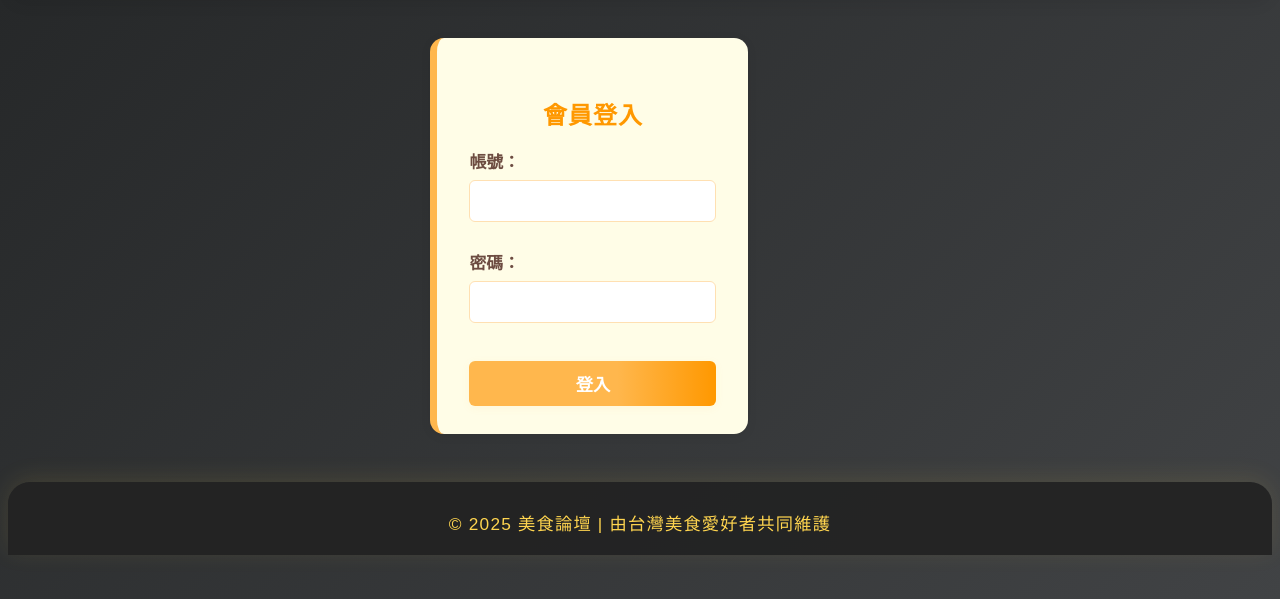
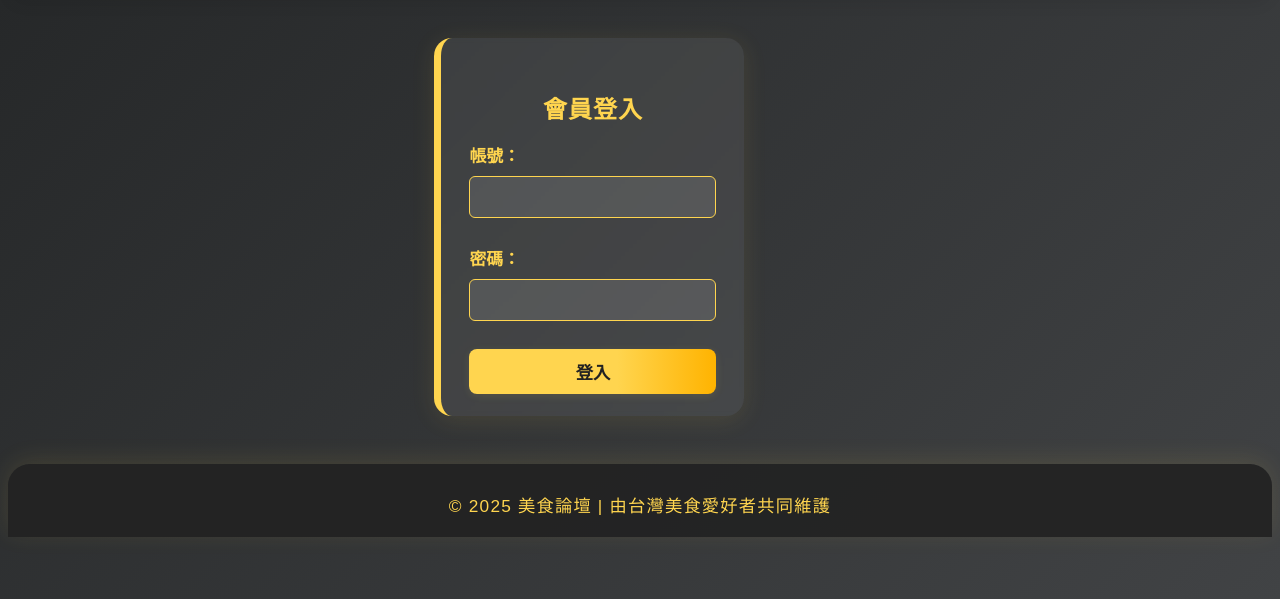
Before and after one commit to BB5566/20250604_member_system, a PHP site: page /login.php in a window 1280 px wide. Shown: the part 217-816 px from the top of the page. Run offline with PHP 8.4, Linux system fonts and the light colour scheme.

Commit message:
優化登入與註冊頁面樣式，增加錯誤訊息顯示效果，並統一表單標題樣式

```diff
--- a/login.php
+++ b/login.php
@@ -9,28 +9,26 @@
 <body>
 <?php include 'header.php';?>
   <main class="forum-main container">
-    <section class="login-section" style="max-width:400px;margin:0 auto;background:#fffde7;padding:38px 32px 28px 32px;border-radius:14px;box-shadow:0 2px 12px rgba(0,0,0,0.06);border-left:7px solid #ffb74d;">
-      <h2 style="color:#ff9800;text-align:center;font-weight:800;letter-spacing:1px;margin-bottom:18px;">會員登入</h2>
+    <section class="login-section post-card" style="max-width:400px;margin:0 auto;">
+      <h2 class="form-title" style="color:#ffd54f;">會員登入</h2>
       <?php
       if (isset($_GET['error'])) {
-        echo '<div class="error-message" style="color:#d32f2f;background:#fff3e0;padding:10px 0 10px 0;border-radius:6px;text-align:center;margin-bottom:18px;font-weight:600;">' . htmlspecialchars($_GET['error']) . '</div>';
+        echo '<div class="error-message" style="color:#d32f2f;background:rgba(255,255,255,0.10);padding:10px 0;border-radius:6px;text-align:center;margin-bottom:18px;font-weight:600;">' . htmlspecialchars($_GET['error']) . '</div>';
       }
       ?>
       <form action="api/login_process.php" method="post" class="login-form" style="display:flex;flex-direction:column;gap:18px;">
         <div style="display:flex;flex-direction:column;gap:7px;">
-          <label for="username" style="font-weight:600;color:#6d4c41;font-size:1.05rem;">帳號：</label>
-          <input type="text" id="username" name="username" required style="padding:10px 12px;border:1.5px solid #ffe0b2;border-radius:6px;font-size:1.05rem;background:#fff;transition:border 0.2s, box-shadow 0.2s;outline:none;">
+          <label for="username">帳號：</label>
+          <input type="text" id="username" name="username" required>
         </div>
         <div style="display:flex;flex-direction:column;gap:7px;">
-          <label for="password" style="font-weight:600;color:#6d4c41;font-size:1.05rem;">密碼：</label>
-          <input type="password" id="password" name="password" required style="padding:10px 12px;border:1.5px solid #ffe0b2;border-radius:6px;font-size:1.05rem;background:#fff;transition:border 0.2s, box-shadow 0.2s;outline:none;">
+          <label for="password">密碼：</label>
+          <input type="password" id="password" name="password" required>
         </div>
-        <button type="submit" style="padding:10px 0;font-size:1.08rem;font-weight:700;border:none;border-radius:6px;background:linear-gradient(90deg,#ffb74d 60%,#ff9800 100%);color:#fff;cursor:pointer;transition:background 0.2s,box-shadow 0.2s;box-shadow:0 2px 8px rgba(255,183,77,0.08);margin-top:10px;">登入</button>
+        <button type="submit">登入</button>
       </form>
     </section>
   </main>
-<?php
-  // Include footer
-  include 'footer.php';?>
+<?php include 'footer.php';?>
 </body>
 </html>
--- a/styles.css
+++ b/styles.css
@@ -205,6 +205,53 @@
   width: auto;
   margin-right: 8px;
 }
+.form-title {
+  color: #ffd54f;
+  text-align: center;
+  font-weight: 800;
+  letter-spacing: 1px;
+  margin-bottom: 18px;
+  font-size: 1.5rem;
+}
+.login-section.post-card {
+  max-width: 400px;
+  margin: 0 auto;
+}
+.error-message {
+  color: #d32f2f;
+  background: rgba(255,255,255,0.10);
+  padding: 10px 0;
+  border-radius: 6px;
+  text-align: center;
+  margin-bottom: 18px;
+  font-weight: 600;
+}
+.login-form {
+  display: flex;
+  flex-direction: column;
+  gap: 18px;
+}
+.login-form label {
+  font-weight: 600;
+  color: #ffd54f;
+  font-size: 1.05rem;
+  margin-bottom: 2px;
+}
+.login-form input[type="text"],
+.login-form input[type="password"] {
+  padding: 10px 12px;
+  border: 1.5px solid #ffd54f;
+  border-radius: 6px;
+  font-size: 1.05rem;
+  background: rgba(255,255,255,0.10);
+  color: #f5f5f5;
+  transition: border 0.2s, box-shadow 0.2s;
+  outline: none;
+}
+.login-form input:focus {
+  border: 1.5px solid #ffb300;
+  box-shadow: 0 0 0 2px #ffd54f;
+}
 @media (max-width: 600px) {
   .header-logo-title img {
     height: 28px;
@@ -220,4 +267,6 @@
   .forum-slidebar { flex-wrap: wrap; gap: 10px; padding: 8px 6px; font-size: 1rem; }
   .post-card { padding: 14px 8px 10px 8px; }
   .forum-footer { font-size: 0.95rem; padding: 12px 0 10px 0; }
+  .login-section.post-card { padding: 14px 8px 10px 8px; }
+  .form-title { font-size: 1.1rem; }
 }
```
Also changed, not shown: reg.php (+4 -7 lines).
